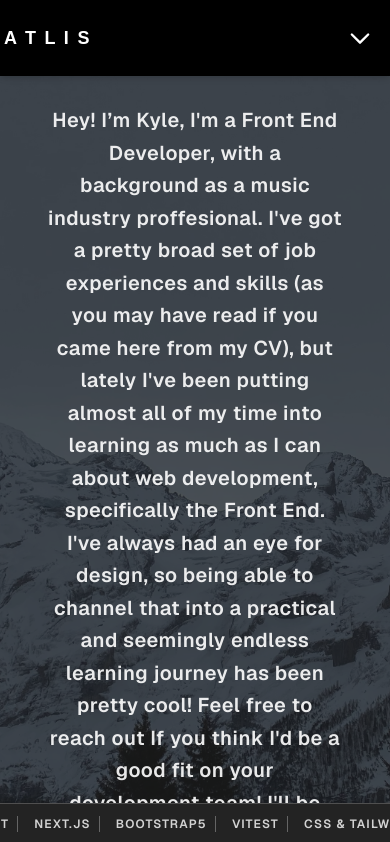
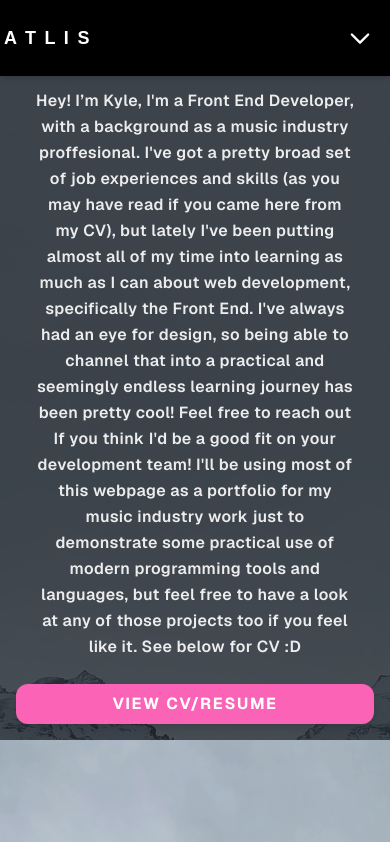
Before and after one commit to Atlis-Ky/atlis-website, a Next.js app: page / in a window 390 px wide. Shown: the top 842 px of the page. Built offline with nearby package versions, Linux system fonts and the light colour scheme.

Commit message:
Intro Section formatted for smaller, medium and mobile screens. text, buttons, bg's and images now sizing dynamically

```diff
--- a/app/components/Intro.tsx
+++ b/app/components/Intro.tsx
@@ -2,7 +2,7 @@
 
 const Intro = () => (
   <section
-    className="relative w-full h-screen pt-[64px] bg-[#1a1a1a] font-sans overflow-hidden scroll-mt-16"
+    className="relative w-full md:h-screen pt-[64px] bg-[#1a1a1a] font-sans overflow-hidden scroll-mt-16"
     id="intro"
   >
     <div className="absolute inset-0 z-0">
@@ -14,15 +14,9 @@ const Intro = () => (
       <div className="absolute inset-0 bg-[#1a1a1a] opacity-60" />
     </div>
 
-    <div className="relative z-10 w-full h-full grid grid-cols-1 md:grid-cols-3">
-      <div className="md:col-span-2 h-full bg-[#232323]/40 p-12 flex flex-col justify-start pt-10">
-        {/* <h2
-          className="text-5xl font-extrabold mb-8 text-transparent bg-clip-text bg-gradient-to-r from-pink-400 via-fuchsia-400 to-blue-400 tracking-widest uppercase drop-shadow-lg"
-          style={{ fontFamily: "var(--font-geist-sans), sans-serif" }}
-        >
-          About Me
-        </h2> */}
-        <p className="text-xl text-center font-semibold leading-relaxed text-white/90 max-w-2xl mx-auto tracking-wide">
+    <div className="relative z-10 w-full md:h-full grid grid-cols-1 md:grid-cols-3">
+      <div className="md:col-span-2 md:h-full bg-[#232323]/40 p-4 sm:p-6 md:p-12 flex flex-col justify-start pt-6 md:pt-10">
+        <p className="text-base sm:text-lg md:text-xl text-center font-semibold leading-relaxed text-white/90 max-w-xs sm:max-w-md md:max-w-2xl mx-auto tracking-wide">
           Hey! I’m Kyle, I'm a Front End Developer, with a background as a music
           industry proffesional. I've got a pretty broad set of job experiences
           and skills (as you may have read if you came here from my CV), but
@@ -40,8 +34,8 @@ const Intro = () => (
           href="https://standardresume.co/r/deuFz-PeFdit0VJZ3rQ1Q"
           target="_blank"
           rel="noopener noreferrer"
-          className="mt-8 w-[70%] mx-auto rounded-xl py-3 text-lg font-bold text-center transition duration-500
-    bg-pink-400 hover:bg-pink-500 text-white shadow-lg tracking-widest uppercase"
+          className="mt-6 sm:mt-8 w-full sm:w-[80%] md:w-[70%] mx-auto rounded-xl py-2 sm:py-3 text-base sm:text-lg font-bold text-center transition duration-500
+            bg-pink-400 hover:bg-pink-500 text-white shadow-lg tracking-widest uppercase"
           style={{
             fontFamily: "var(--font-geist-sans), sans-serif",
             letterSpacing: "0.1em",
@@ -51,17 +45,17 @@ const Intro = () => (
         </a>
       </div>
 
-      <div className="md:col-span-1 h-[300px] md:h-auto relative overflow-hidden">
+      <div className="md:col-span-1 h-full sm:h-[28rem] md:h-auto relative overflow-hidden">
         <img
           src="/atlis2.jpeg"
           alt="Atlis"
-          className="w-full h-full object-cover scale-150 -translate-y-20 transition-transform duration-500"
+          className="w-full h-full object-cover scale-100 sm:scale-110 md:scale-150 -translate-y-2 sm:-translate-y-6 md:-translate-y-20 transition-transform duration-500"
           draggable={false}
         />
         <div className="absolute inset-0 bg-black opacity-20 pointer-events-none" />
       </div>
     </div>
-    <div className="w-full bg-[#232323] bg-opacity-90 py-3 px-4 flex flex-nowrap justify-center items-center gap-2 md:gap-4 border-t border-white/20 absolute left-0 bottom-0 z-10 divide-x divide-white/30">
+    <div className="w-full bg-[#232323] bg-opacity-90 py-2 sm:py-3 px-2 sm:px-4 flex flex-nowrap justify-center items-center gap-1 sm:gap-2 md:gap-4 border-t border-white/20 absolute left-0 bottom-0 z-10 divide-x divide-white/30 overflow-x-auto">
       {[
         "React.js",
         "TypeScript",
@@ -76,7 +70,7 @@ const Intro = () => (
       ].map((skill) => (
         <span
           key={skill}
-          className="text-xs md:text-sm text-white/80 tracking-widest font-semibold uppercase px-2 md:px-3 whitespace-nowrap text-center first:pl-0 last:pr-0 hover:text-blue-300 transition-colors duration-500"
+          className="text-xs sm:text-sm md:text-base text-white/80 tracking-widest font-semibold uppercase px-1 sm:px-2 md:px-3 whitespace-nowrap text-center first:pl-0 last:pr-0 hover:text-blue-300 transition-colors duration-500"
         >
           {skill}
         </span>
```
